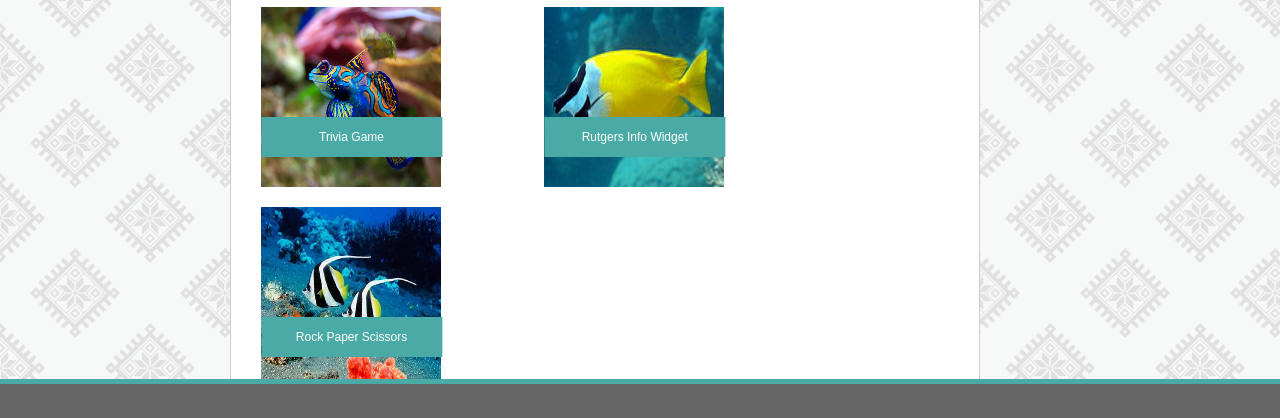
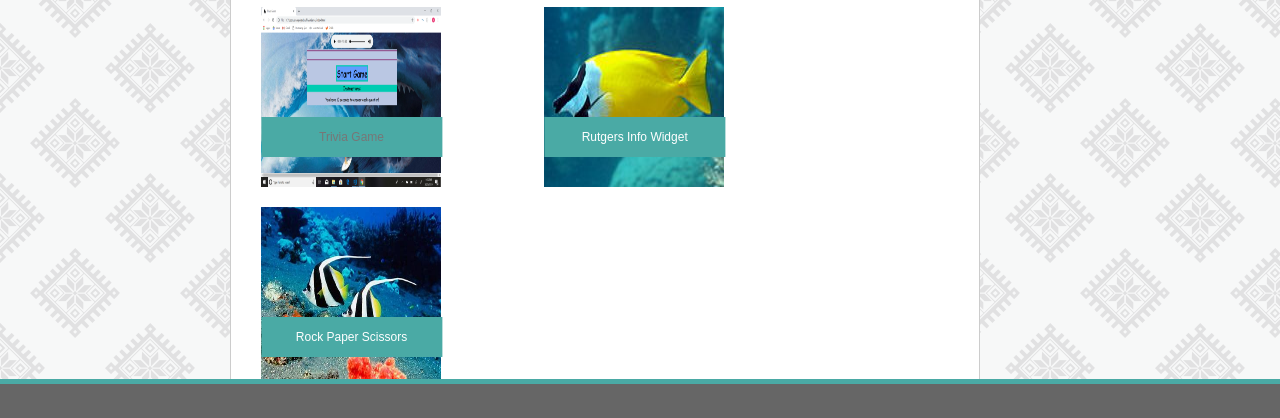
Before and after one commit to aupreti1/Responsive-Portfolio, a plain HTML site: page portfolio.html in a window 1280 px wide. Shown: the part 382-800 px from the top of the page. Drawn offline with Linux system fonts and the light colour scheme.

Commit message:
added trivia link

```diff
--- a/portfolio.html
+++ b/portfolio.html
@@ -40,7 +40,8 @@
         </div>
     </div>
     <div class="container">
-        <img src="./assets/images/mandarinfish.jpg" alt="Manderin Fish">
+        <a href="https://aupreti1.github.io/TriviaGame/" target=“_blank”>
+            <img class="portfolio-img" src="./assets/images/shark.png">
         <div class="centered">
             Trivia Game
         </div>
```
Also changed, not shown: assets/images/shark.png (added).
